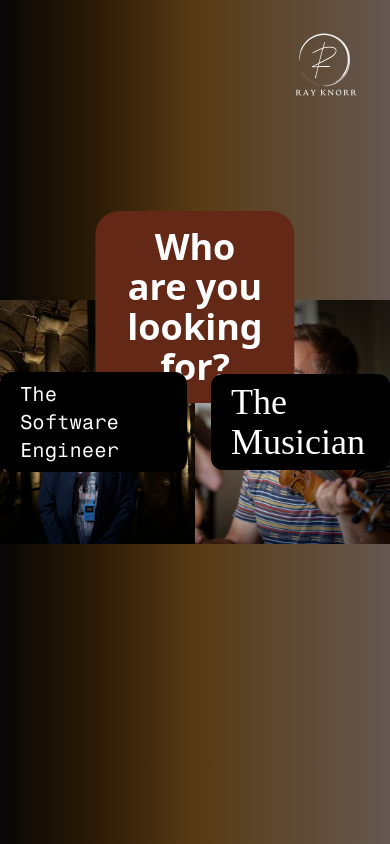
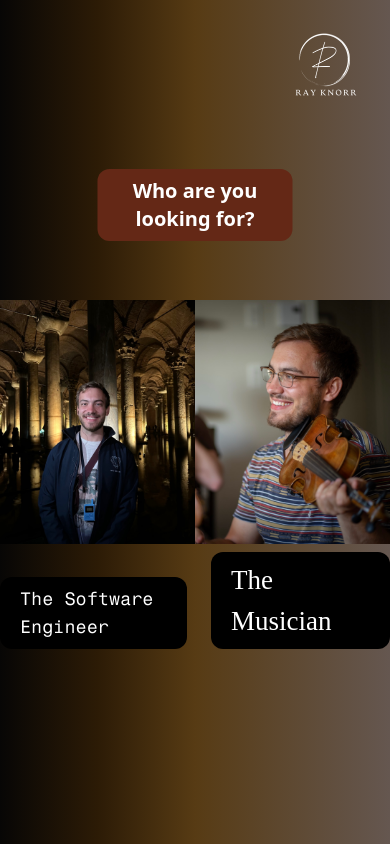
Before and after one commit to RayK3/ray-knorr-music, a React (Create React App) app: page / in a window 390 px wide. Built offline with nearby package versions, Linux system fonts and the light colour scheme; a web font is replaced by a local one.

Commit message:
feat(root page): made root page far more mobile responsive

```diff
--- a/src/routes/musicBase.tsx
+++ b/src/routes/musicBase.tsx
@@ -7,9 +7,7 @@ export const MusicBase = () => {
         <img src="/sunglow-logo-1000.png" alt="Sunglow Logo" />
       </a>
       <div className="absolute top-32">
-        <p className="px-10 text-xl font-fragment-mono text-sunglow">
-          Coming soon...
-        </p>
+        <p className="px-10 text-xl text-sunglow">Coming soon...</p>
       </div>
     </div>
   );
--- a/src/routes/root.tsx
+++ b/src/routes/root.tsx
@@ -53,14 +53,14 @@ export const Root = () => {
         className="absolute z-10 w-16 h-auto top-8 right-8"
       />
       <div
-        className={`text-center px-8 py-4 bg-seal-brown rounded-3xl align-middle -translate-x-[50%] text-4xl font-bold absolute top-1/4 left-1/2 z-10 duration-150 ease-out text-white ${
+        className={`text-center px-3 py-2 md:px-8 md:py-4 bg-seal-brown rounded-xl md:rounded-3xl align-middle -translate-x-[50%] text-xl md:text-4xl font-bold absolute top-1/5 md:top-1/4 left-1/2 z-10 duration-150 ease-out text-white ${
           linkHovered === "none" ? "" : "opacity-0"
         }`}
       >
         Who are you looking for?
       </div>
       <div className="flex flex-row justify-center h-full overflow-hidden">
-        <div className="relative flex items-center justify-end w-1/2 h-full bg-gradient-to-r from-[#070605] via-[#2c1b06] to-[#573b14]">
+        <div className="relative flex items-end md:items-center justify-end w-1/2 h-full bg-gradient-to-r from-[#070605] via-[#2c1b06] to-[#573b14]">
           <img
             src="/ray-smiling-software.jpg"
             className={`absolute object-contain h-full duration-100 ease-out ${leftImageClasses}`}
@@ -69,7 +69,7 @@ export const Root = () => {
           {linkHovered !== "right" && (
             <a
               href="/sse"
-              className={`z-10 px-5 py-2 mr-2 text-xl font-fragment-mono rounded-xl ${leftLinkClasses}`}
+              className={`z-10 px-5 py-2 mr-2 text-lg md:text-xl font-fragment-mono mb-full md:mb-0 rounded-xl ${leftLinkClasses}`}
               onMouseEnter={() => setLinkHovered("left")}
               onMouseLeave={() => setLinkHovered("none")}
             >
@@ -77,7 +77,7 @@ export const Root = () => {
             </a>
           )}
         </div>
-        <div className="relative flex items-center justify-beginning w-1/2 h-full overflow-hidden bg-gradient-to-r from-[#573b14] to-[#655750]">
+        <div className="relative flex items-end md:items-center justify-beginning w-1/2 h-full overflow-hidden bg-gradient-to-r from-[#573b14] to-[#655750]">
           <img
             src="/ray-smiling-fiddle.jpg"
             className={`absolute object-contain h-full duration-100 ease-out ${rightImageClasses}`}
@@ -86,7 +86,7 @@ export const Root = () => {
           {linkHovered !== "left" && (
             <a
               href="/music"
-              className={`z-10 px-5 py-2 ml-4 text-4xl font-niconne rounded-xl ${rightLinkClasses}`}
+              className={`z-10 px-5 py-2 ml-4 text-2.5xl md:text-4xl font-niconne mb-full md:mb-0 rounded-xl ${rightLinkClasses}`}
               onMouseEnter={() => setLinkHovered("right")}
               onMouseLeave={() => setLinkHovered("none")}
             >
```
Also changed, not shown: tailwind.config.js (+9 -0 lines), src/tailwind.css.
